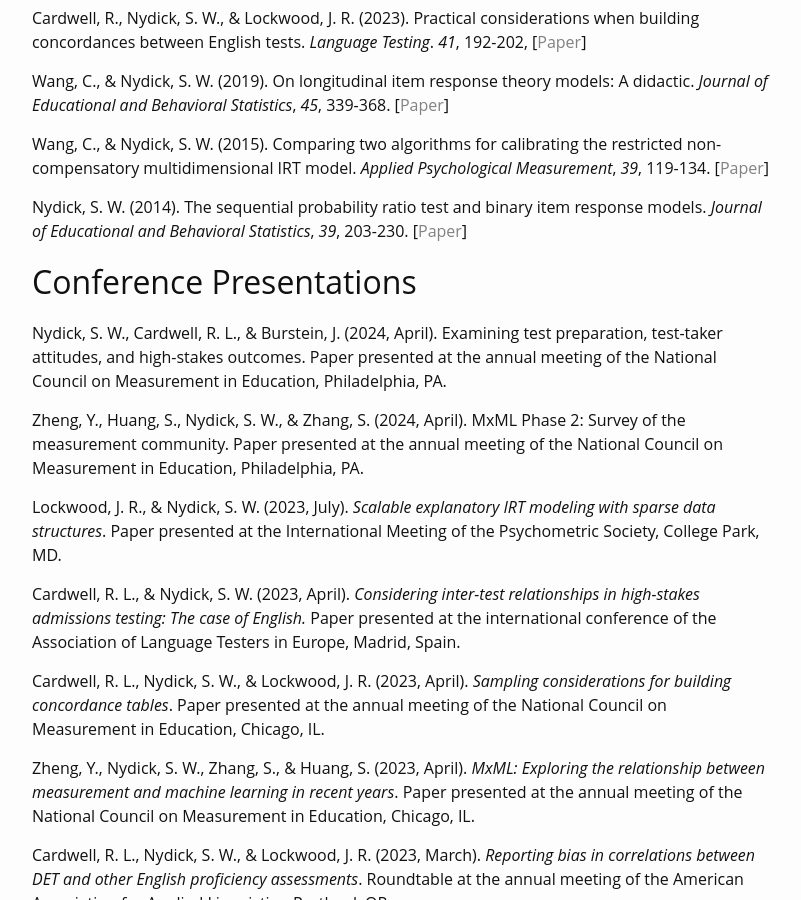
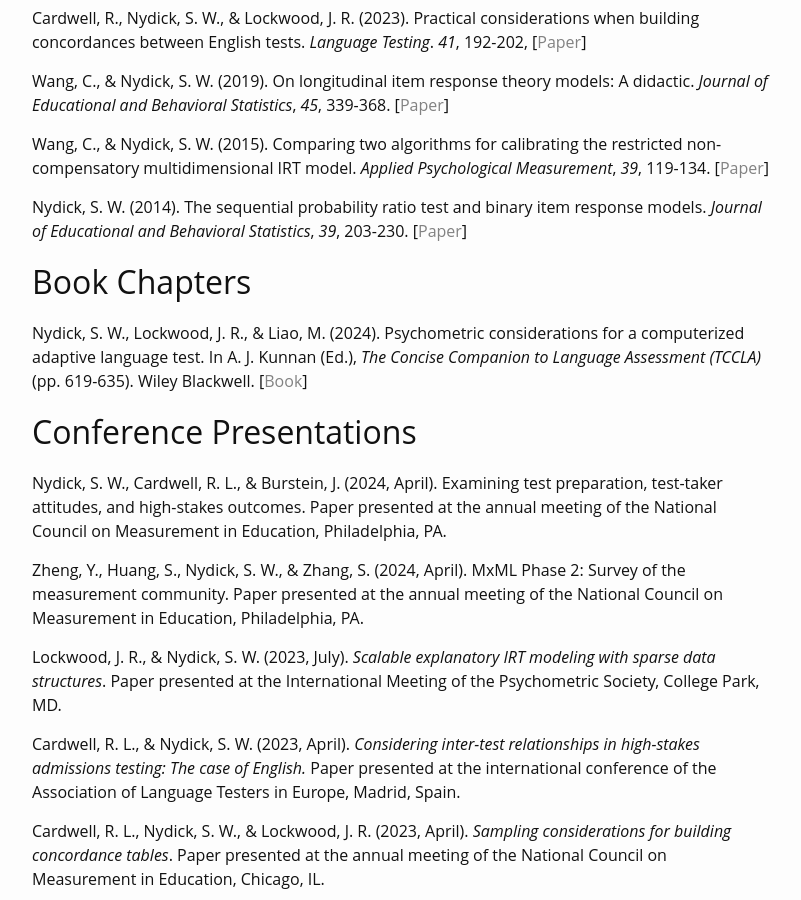
Before and after one commit to swnydick/swnydick.github.io, a Jekyll site: the page built from _pages/02_publications.md, in a window 1280 px wide and 900 px high, scrolled down 759 px. Shown: the whole window, without its empty margins (238-1039 px from the left). Built offline with Jekyll 4.4.1, drawn with Linux system fonts in a browser that asks for light colours.

Commit message:
Add TCCLA book chapter

```diff
--- a/_pages/02_publications.md
+++ b/_pages/02_publications.md
@@ -54,6 +54,13 @@ the restricted non-compensatory multidimensional IRT model.
 Nydick, S. W. (2014). The sequential probability ratio test and binary item
 response models. *Journal of Educational and Behavioral Statistics*, *39*, 203-230.
 &#91;[Paper](https://journals.sagepub.com/doi/abs/10.3102/1076998614524824)&#93;
+
+## Book Chapters
+
+Nydick, S. W., Lockwood, J. R., & Liao, M. (2024). Psychometric considerations
+for a computerized adaptive language test. In A. J. Kunnan (Ed.),
+*The Concise Companion to Language Assessment (TCCLA)* (pp. 619-635). Wiley Blackwell.
+&#91;[Book](https://www.wiley.com/en-us/The+Concise+Companion+to+Language+Assessment-p-9781394179596)&#93;
 
 ## Conference Presentations
 
```
Also changed, not shown: 1 other file.
